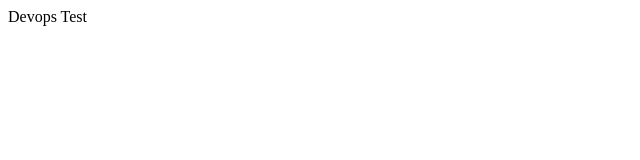
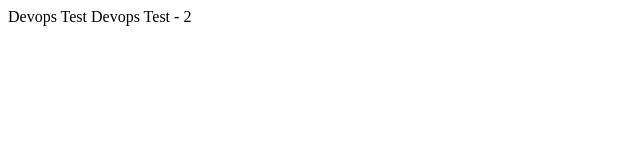
Before and after one commit to sankeerthan-dev/DevOps, a plain HTML site: page index.html in a window 1280 px wide. Shown: the whole page, without its empty margins (0-640 px from the left). Drawn offline with Linux system fonts and the light colour scheme.

Commit message:
Added new Content to index.html

```diff
--- a/index.html
+++ b/index.html
@@ -4,5 +4,6 @@
     </title>
     <body>
         Devops Test
+        Devops Test - 2
     </body>
 </html>
```
